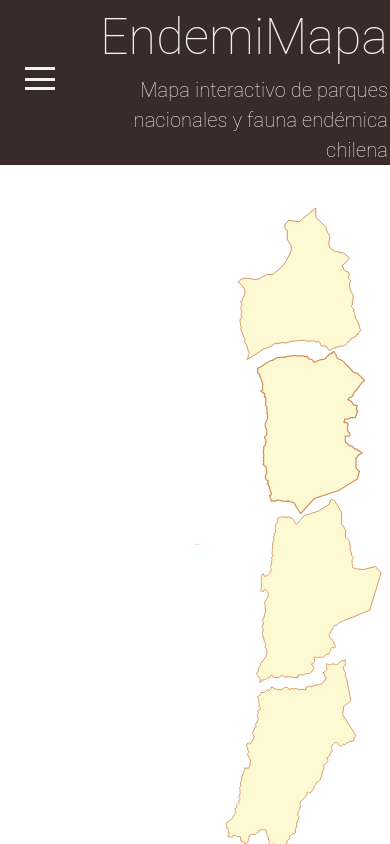
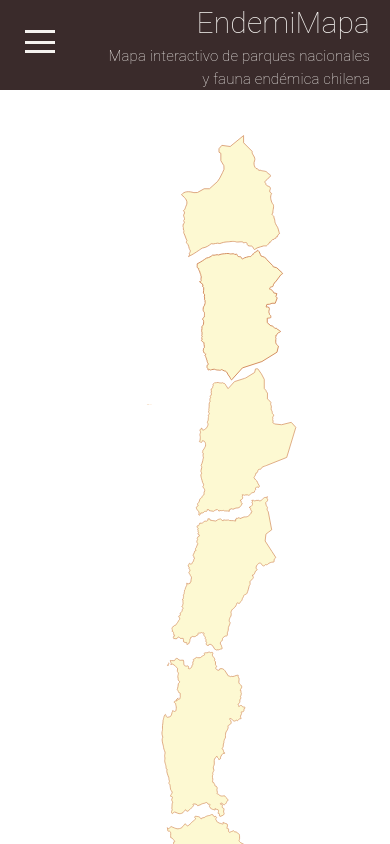
Before and after one commit to RemiAspergay/MapaInteractivo-FrontEnd, a React (Vite) app: page / in a window 390 px wide. Shown: the top 844 px of the page. Built offline with nearby package versions, Linux system fonts and the light colour scheme.

Commit message:
responsividad

```diff
--- a/src/componentes/Cards/Cards.jsx
+++ b/src/componentes/Cards/Cards.jsx
@@ -18,7 +18,7 @@ function Cards({ data }) {
   const navigate = useNavigate();
   return (
     <>
-        <Grid container sx={{ mb: "20px", my: "auto" }}>
+        <Grid className="container-map" container sx={{ mb: "20px", my: "auto", maxWidth: "100%" }}>
           {data.map((region, index) => (
             <Grid
               key={index}
@@ -35,6 +35,7 @@ function Cards({ data }) {
                   component="img"
                   alt={region.nombre}
                   src={region.imagen}
+                  sx={{maxWidth:"100%"}}
                 />
                 {/* <CardContent >
                   <Typography variant="h6" sx={{textAlign: "right"}}>{region.nombre}</Typography>
--- a/src/componentes/NavBar/NavBar.css
+++ b/src/componentes/NavBar/NavBar.css
@@ -1,3 +1,10 @@
+header, nav {
+  width: 100%;
+  max-width: 100%;
+  overflow-x: hidden;
+}
+
+
 .title {
   font-size: 50px;
   font-weight: 100;
@@ -7,12 +14,26 @@
   margin: 0 20px;
 }
 
+
 .subtitle {
   font-size: 20px;
   font-weight: 100;
   color: var(--letra-a);
   text-align: right;
   margin: 0 20px;
+}
+
+@media (max-width: 500px){
+  .title {
+    font-size: 30px;
+  }
+  .subtitle {
+    font-size: 15px;
+  }
+  .container-map {
+    scale: 80%;
+    transform: translate(-60px,-270px);
+  }
 }
 
 .burger {
```
